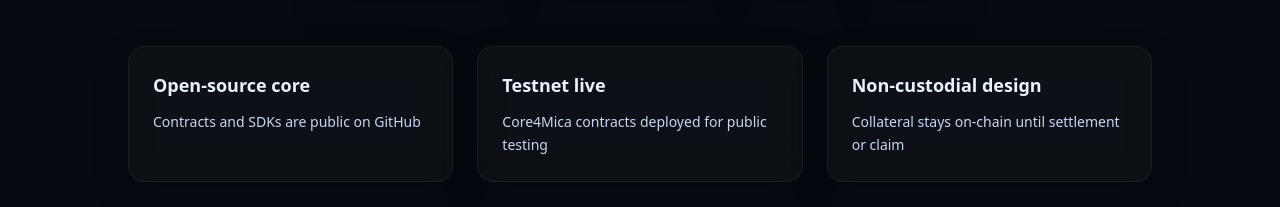
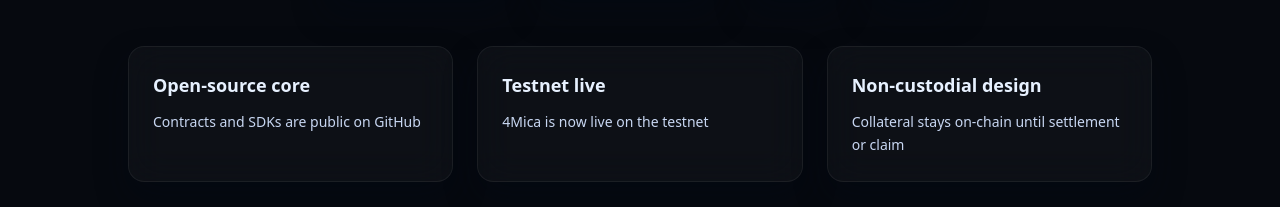
Before and after one commit to 4mica-Network/homepage, a Next.js app: page / in a window 1280 px wide. Shown: the part 4140-4347 px from the top of the page. Built offline with nearby package versions, Linux system fonts and the light colour scheme.

Commit message:
fix proofpoints

```diff
--- a/components/PartnersSection.tsx
+++ b/components/PartnersSection.tsx
@@ -17,7 +17,7 @@
     },
     {
       title: 'Testnet live',
-      description: 'Core4Mica contracts deployed for public testing',
+      description: '4Mica is now live on the testnet',
     },
     {
       title: 'Non-custodial design',
```
